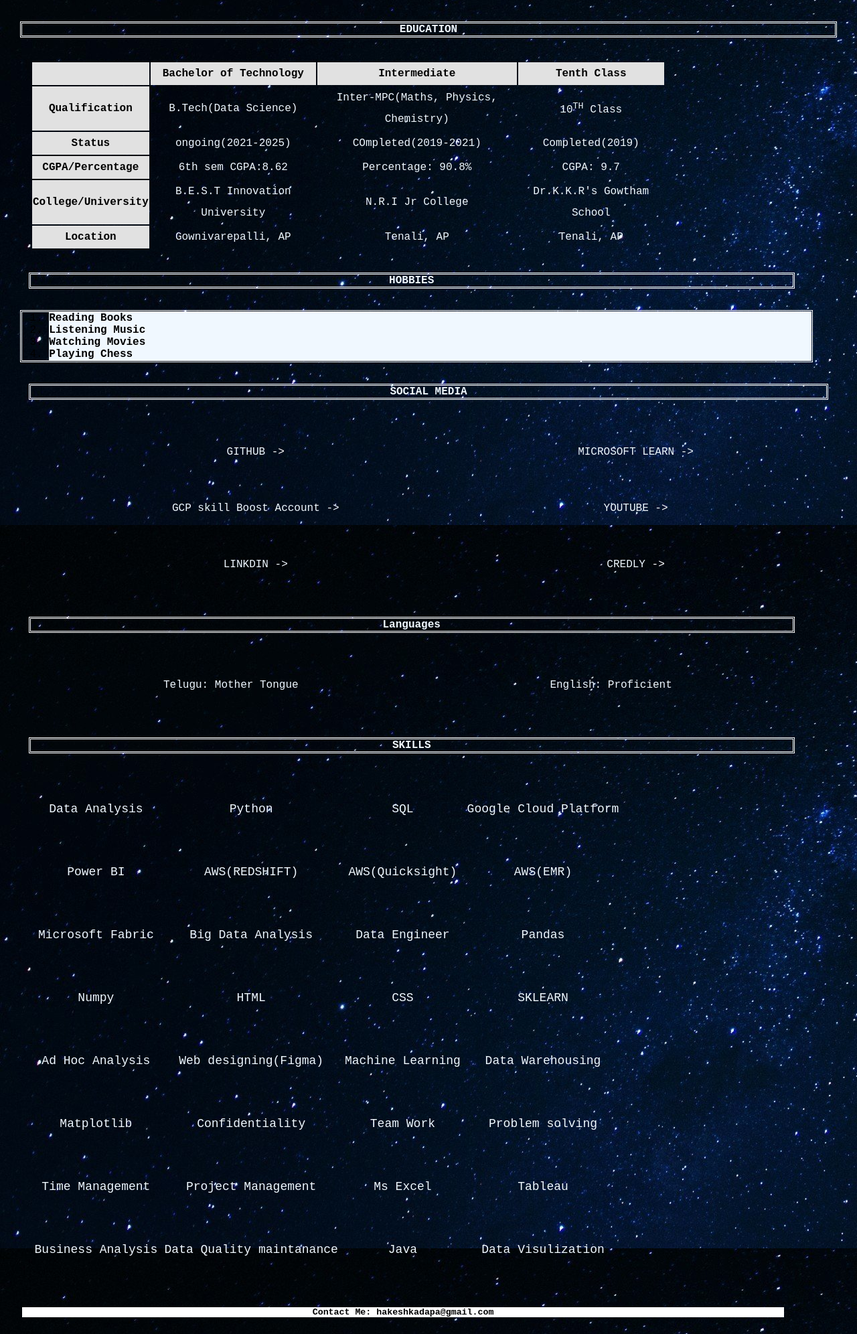
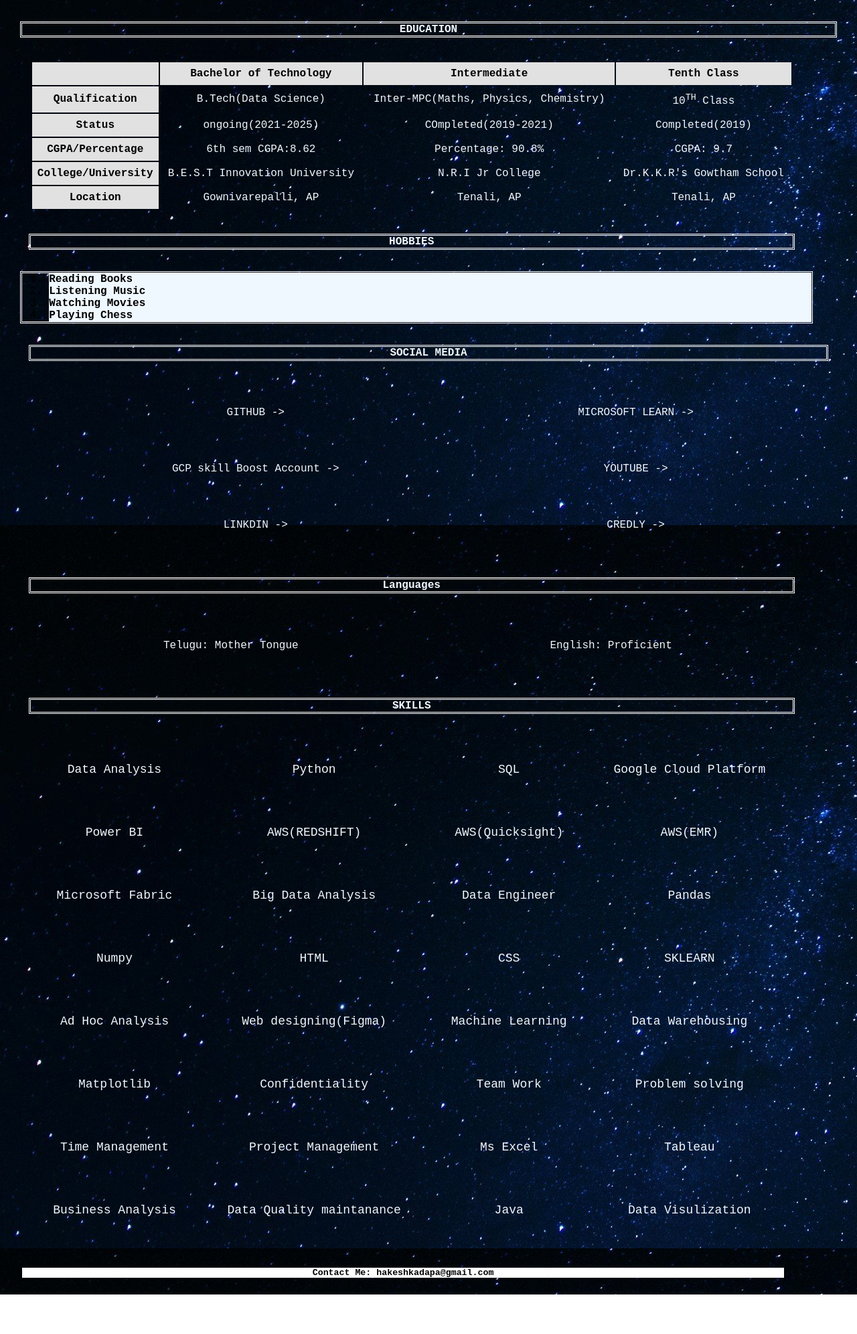
Before and after one commit to KHakesh07/Portfolio, a plain HTML site: page About me.html in a window 1280 px wide. Shown: the part 296-2288 px from the top of the page at 67% size. After the commit the page ends 2229 px from the top, so only its background shows below. Drawn offline with Linux system fonts and the light colour scheme.

Commit message:
Update About me.html

```diff
--- a/About me.html
+++ b/About me.html
@@ -24,7 +24,7 @@
             and querying databases, and web development and web designing. Demonstrated problem solving skills through various
             projects, including machine learning applications. </p>
         <h4 style="color: aliceblue; text-align: center; padding: 30,20; margin: 2%;font-family: 'Courier New', monospace; outline: 3px white double;">EDUCATION</h4>
-        <table style="color: aliceblue; text-align: center; padding: 30,0; margin: 3%;font-family: 'Courier New', monospace; width: 75%; line-height: 200%;">
+        <table style="color: aliceblue; text-align: center; padding: 30,0; margin: 3%;font-family: 'Courier New', monospace; width: 90%; line-height: 200%;">
             <tr style="background-color: rgb(225, 225, 225) ; color: black;">
                 <th></th>
                 <th>Bachelor of Technology</th>
@@ -95,7 +95,7 @@
             </tr>
         </table>
         <h4 style="color: aliceblue;text-align: center; padding: 30,0; margin: 3%;font-family: 'Courier New', monospace; outline: white double 3px; width: 90%;">SKILLS</h4>
-        <table style="color: aliceblue; text-align: center; padding: 30,0; margin: 3%;font-family: 'Courier New', monospace; width: 70%; line-height: 500%; font-size: large;">
+        <table style="color: aliceblue; text-align: center; padding: 30,0; margin: 3%;font-family: 'Courier New', monospace; width: 90%; line-height: 500%; font-size: large;">
             <tr>
                 <td>Data Analysis</td>
                 <td>Python</td>
```
